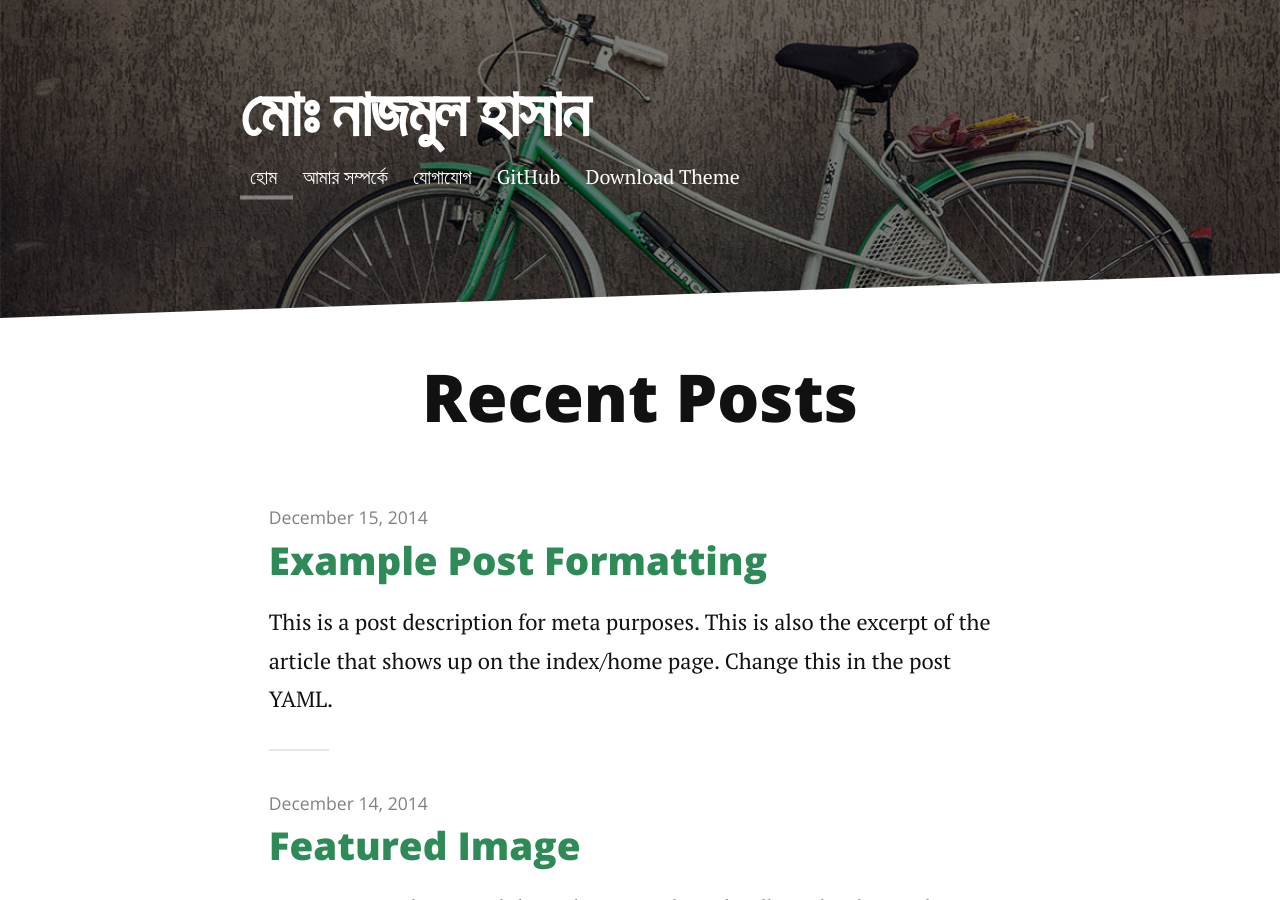
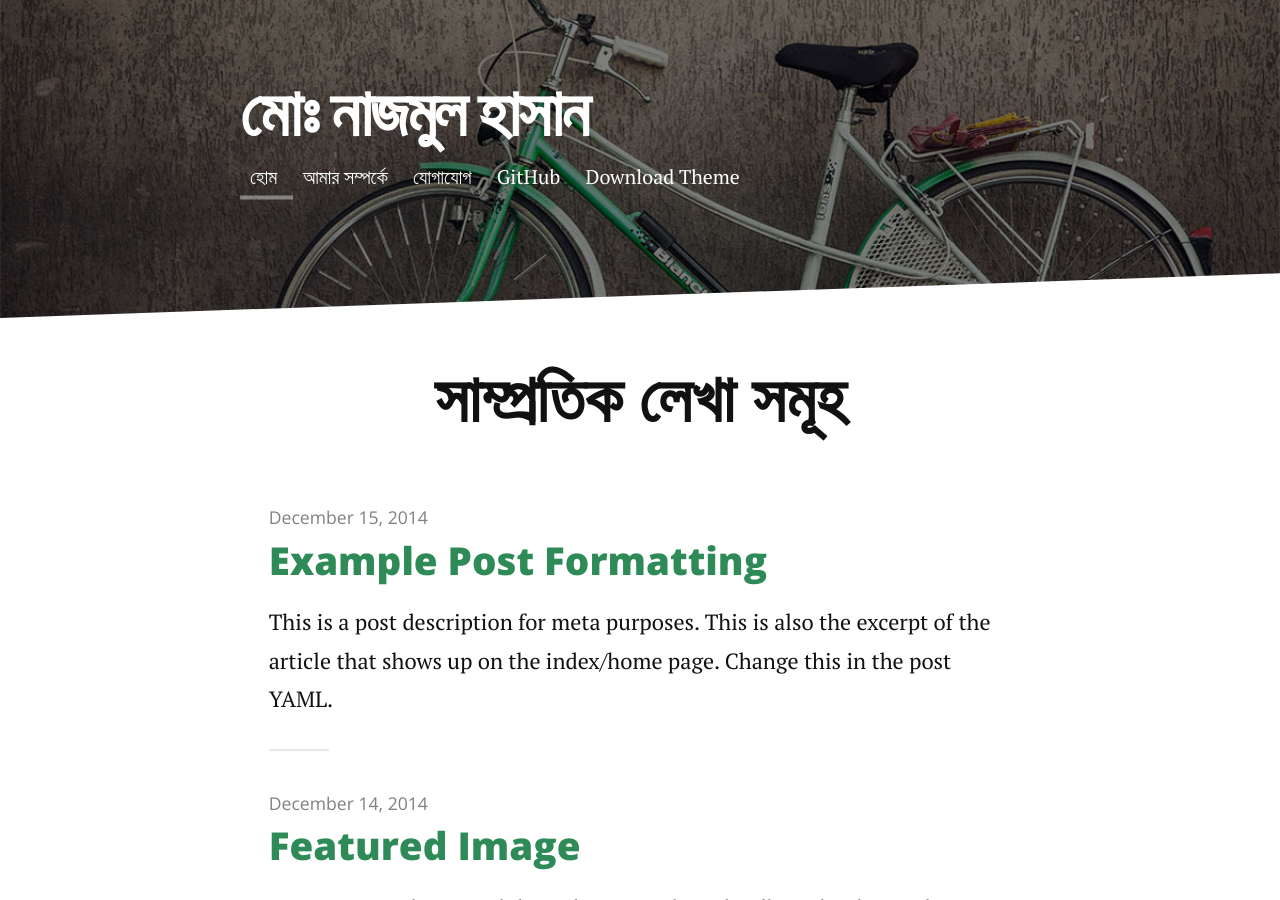
Before and after one commit to farhapartex/farhapartex.github.io, a Jekyll site: the page built from index.html, in a window 1280 px wide and 900 px high. Built offline with Jekyll 4.4.1, drawn with Linux system fonts in a browser that asks for light colours; nearby versions of some CDN libraries; the list of posts is cut into pages by our own code.

```diff
--- a/index.html
+++ b/index.html
@@ -4,7 +4,7 @@
 ---
 
 <div class="home" id="home">
-  <h1 class="pageTitle">Recent Posts</h1>
+  <h1 class="pageTitle">সাম্প্রতিক লেখা সমূহ</h1>
   <ul class="posts noList">
     {% for post in paginator.posts %}
       <li>
```
